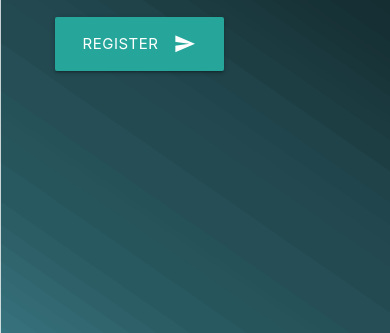
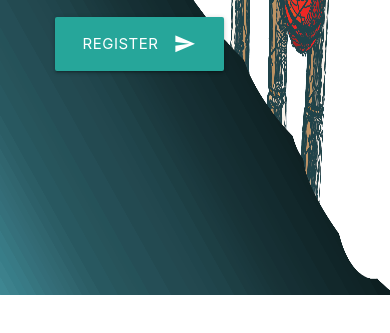
Before and after one commit to Sharma-Hrishabh/IGNIS-Official, a website: page index.html in a window 390 px wide. Shown: the part 222-555 px from the top of the page. Drawn offline with Linux system fonts and the light colour scheme; a web font is replaced by a local one.

Commit message:
landing page for different viewports

```diff
--- a/index.html
+++ b/index.html
@@ -11,13 +11,14 @@
   </style>
   </head>
   <body>
-      <div class="section" id="smallMedia" style="height: 100vh; background-image: url('background3.png');background-size:cover">
+    <!-- <section id="smallMedia" style="height: auto; background-image: url('background3.png');background-size:100% 130% ;background-size: cover;"> -->
+      <div class="section" id="smallMedia" style="height: 100%; background-image: url('background3.png');background-size:100% 130% ;">
       <div class="row">
         <nav class="transparent z-depth-0">
         <div class="nav-wrapper transparent">
           <a href="#!" class="brand-logo" style="margin-left:10%; margin-top: -2%;">
 
-            <img class="responsive-img" src="ignislogo.png" style="margin-left: 50%;"></img>
+            <!-- <img class="responsive-img" src="ignislogo.png" style="margin-left: 50%;"></img> -->
           </a>
           <a href="#" data-target="mobile-demo" class="sidenav-trigger"><i class="material-icons">menu</i></a>
           <ul class="right hide-on-med-and-down">
@@ -72,10 +73,11 @@
       </h2>
       <h5 style="margin-top: 0px;padding-top: 0px;font-family: Orbitron; margin-left: 12%;color: white;margin-bottom: 0px;">Unleash the Spirit</h5>
       </div>
-      <div class="main-landing-area">
+      <div class="main-landing-area" style="padding-bottom: 210px;">
             <a class="waves-effect waves-teal btn-large button"><i class="material-icons right">send</i>Register</a>
       </div>
       </div>
+      <!-- </section> -->
 
   <div class="section about" >
     <div class="container">
@@ -231,7 +233,7 @@
   <div class="col l4 s12">
 <div class="card small hoverable">
 <div class="card-image waves-effect waves-block waves-light">
-<img class="activator" src="public/images/sportsICONS/chess.png" height = "115px" style="width: 30%; margin-left: 35%; margin-right: 25%; margin-top: 5%;">
+<img class="activator" src="public/images/sportsICONS/chess.png" height = "115px" style="width: 27%; margin-left: 35%; margin-right: 25%; margin-top: 5%;">
 </div>
 <div class="card-content">
 <span class="card-title gradient activator grey-text text-darken-4">CHESS<i class="material-icons right">more_vert</i></span>
--- a/public/css/style.css
+++ b/public/css/style.css
@@ -15,7 +15,8 @@ nav{
 
 @media only screen and (max-width: 600px) {
   #smallMedia {
-    background-image: '/public/images/backgroundSmall.png' !important;
+    background-image:url('/public/images/backgroundSmall.png');
+    height: 100vh;
   }
 }
 /*a:hover{
```
